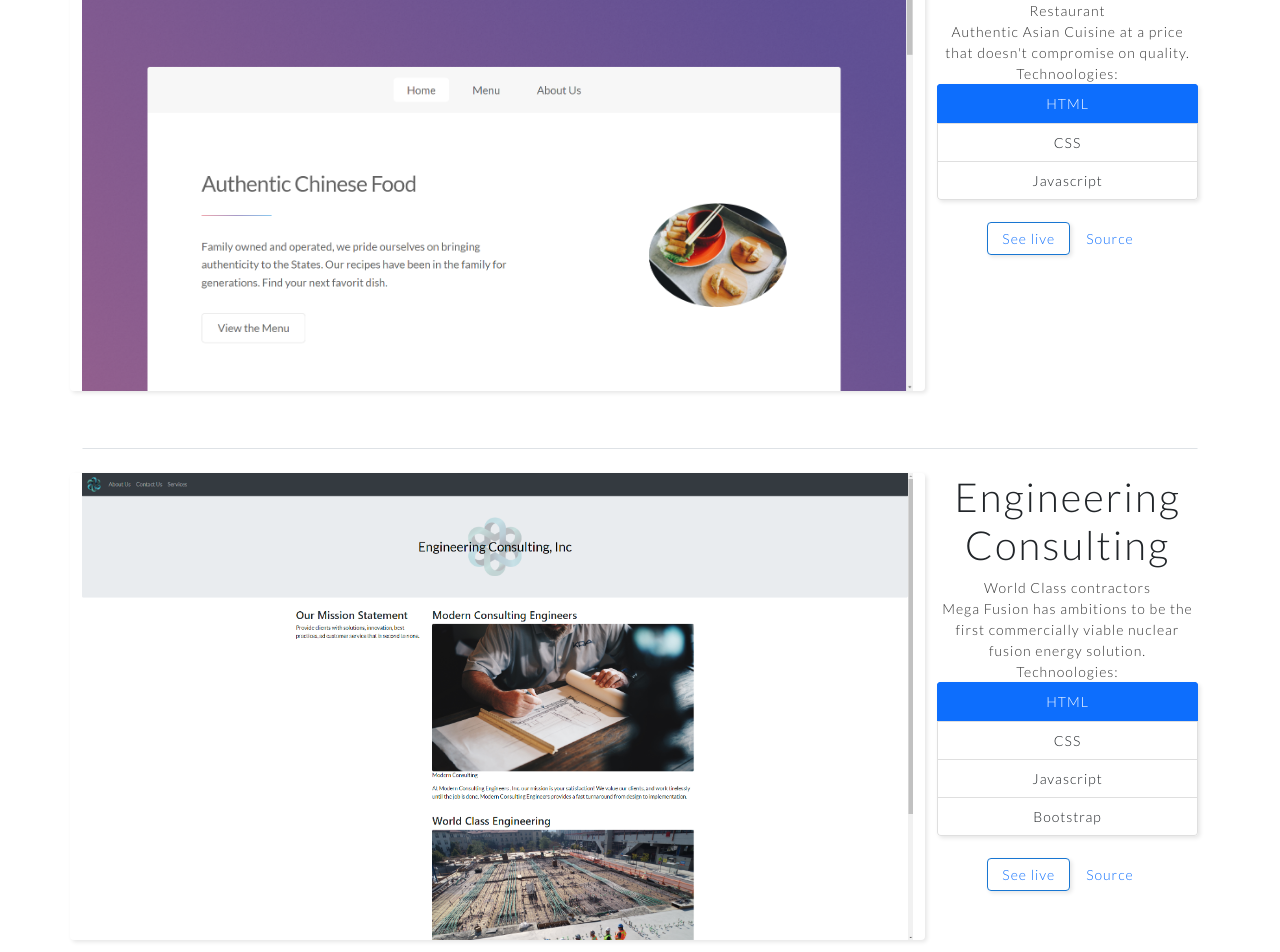
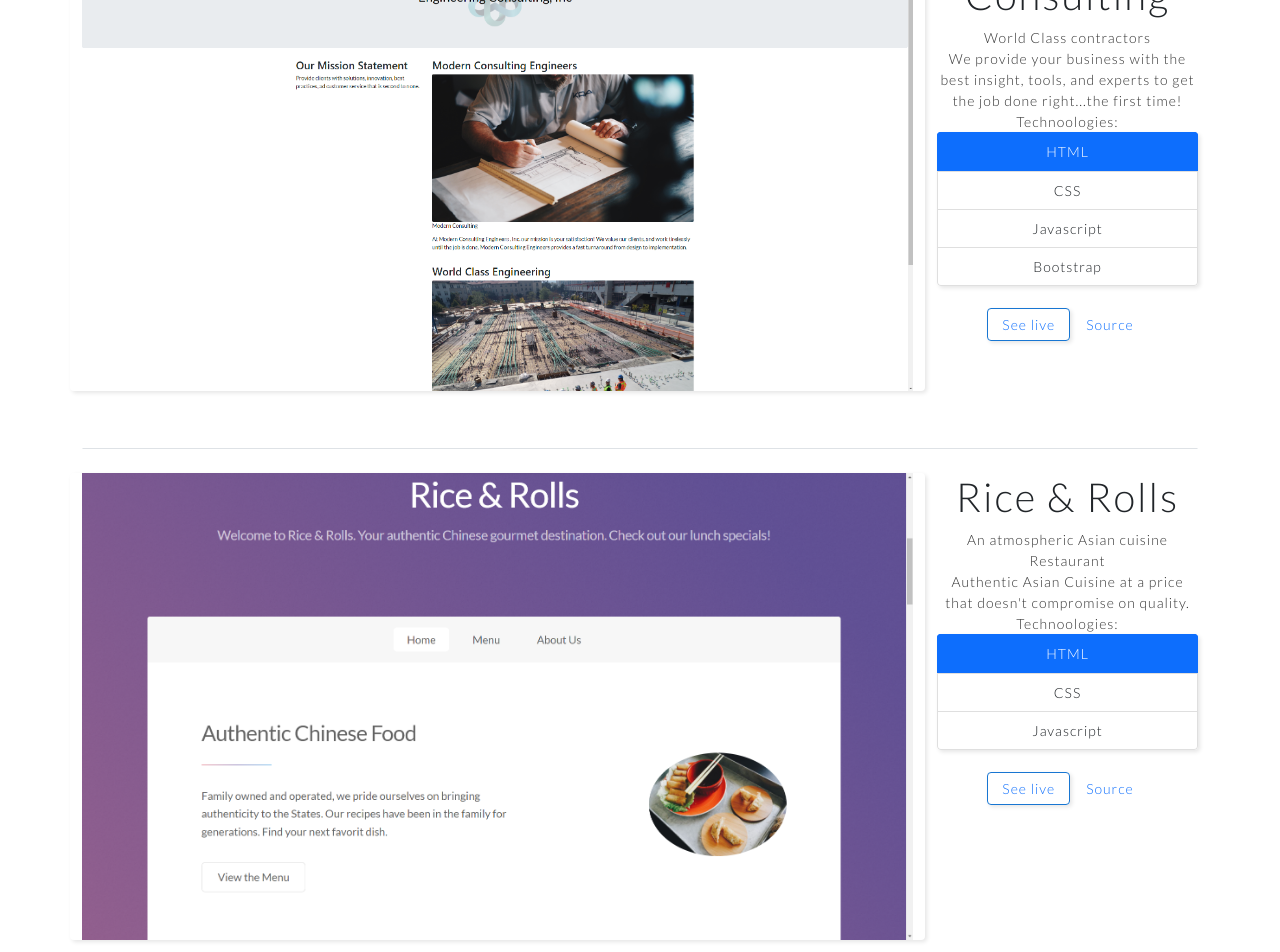
Before and after one commit to TyroneNorth/proj-portfolio, a Vue app: page / in a window 1280 px wide. Shown: the part 1640-2592 px from the top of the page. Built offline with nearby package versions, Linux system fonts and the light colour scheme.

Commit message:
Updated Form binding

```diff
--- a/src/components/ContactForm.vue
+++ b/src/components/ContactForm.vue
@@ -1,10 +1,11 @@
 <script setup lang="ts">
-import Button from './Button.vue';
+import { ref } from 'vue';
 
-// Setup Pinia Store
+const text = ref('');
 
 
-// Example starter JavaScript for disabling form submissions if there are invalid fields
+
+//JavaScript for disabling form submissions if there are invalid fields
 (function () {
   'use strict'
 
@@ -49,21 +50,14 @@ const label = 'Submit';
   </div>
   <div >
   <div class="col">
-    <textarea class="form-control" aria-label="With textarea"></textarea>
+    <textarea v-model="text" body="{{text}}" class="form-control" aria-label="With textarea"></textarea>
   </div>
 
   </div>
 
+
   <div class="col-12">
-    <div class="form-check">
-      <input class="form-check-input" type="checkbox" value="" id="invalidCheck2" required>d
-      <label class="form-check-label text-black" for="invalidCheck2">
-        Agree to terms and conditions
-      </label>
-    </div>
-  </div>
-  <div class="col-12">
-    <a href="mailto:northwill.solutions@gmail.com" label='Send Email' class="std-btn" type="Submit">Demo Send Email</a>
+    <a href="mailto:northwill.solutions@gmail.com" label='Send Email' class="std-btn" type="Submit"> Send Email</a>
 
   </div>
 </form>
--- a/src/components/Home.vue
+++ b/src/components/Home.vue
@@ -51,6 +51,42 @@ import Footer from './Footer.vue';
     </div>
     <div class="border-bottom"></div>
 
+     <div id="eng" class="row">
+      <div class="col-sm-12 col-lg-9  ccard">
+        <img src="../assets/images/consult.png" alt="Engineering Consulting" class="img-fluid" />
+      </div>
+      <div class="col-sm-12 col-lg-3">
+        <h1 class="text-center">Engineering Consulting</h1>
+        <p class="text-center">
+          <span>World Class contractors</span>
+          <!-- SIte Info-->
+          <br />
+
+            We provide your business with the best insight, tools, and experts to get the job done right...the first time!
+            Technoologies:
+        <ul class="tech rounded ccard">
+          <li>
+            <a target="_blank" href="https://developer.mozilla.org/en-US/docs/Web/HTML" class="list-group-item list-group-item-action active" aria-current="true">
+            HTML
+            </a>
+          </li>
+          <a target="_blank" href="https://developer.mozilla.org/en-US/docs/Web/CSS" class="list-group-item list-group-item-action">CSS</a>
+          <a target="_blank" href="https://www.javascript.com/" class="list-group-item list-group-item-action">Javascript</a>
+          <a target="_blank" href="https://getbootstrap.com/" class="list-group-item list-group-item-action">Bootstrap</a>
+
+          </ul>
+
+
+        <a class="outline-btn" target="_blank" href="https://engsolutions.vercel.app/">See live</a>
+        <a class="ghost-btn" target="_blank" href="https://github.com/TyroneNorth/Solutions">Source</a>
+
+        </p>
+
+      </div>
+    </div>
+
+    <div class="border-bottom"></div>
+
     <div id="rice" class="row">
      <div class="col-sm-12 col-lg-9  ccard">
         <img src="../assets/images/riceroll.png" alt="Mega Fusion" class="img-fluid" />
@@ -87,41 +123,7 @@ import Footer from './Footer.vue';
 
     </div>
 
-    <div class="border-bottom"></div>
 
-    <div id="eng" class="row">
-      <div class="col-sm-12 col-lg-9  ccard">
-        <img src="../assets/images/consult.png" alt="Mega Fusion" class="img-fluid" />
-      </div>
-      <div class="col-sm-12 col-lg-3">
-        <h1 class="text-center">Engineering Consulting</h1>
-        <p class="text-center">
-          <span>World Class contractors</span>
-          <!-- SIte Info-->
-          <br />
-
-            Mega Fusion has ambitions to be the first commercially viable nuclear fusion energy solution.
-            Technoologies:
-        <ul class="tech rounded ccard">
-          <li>
-            <a target="_blank" href="https://developer.mozilla.org/en-US/docs/Web/HTML" class="list-group-item list-group-item-action active" aria-current="true">
-            HTML
-            </a>
-          </li>
-          <a target="_blank" href="https://developer.mozilla.org/en-US/docs/Web/CSS" class="list-group-item list-group-item-action">CSS</a>
-          <a target="_blank" href="https://www.javascript.com/" class="list-group-item list-group-item-action">Javascript</a>
-          <a target="_blank" href="https://getbootstrap.com/" class="list-group-item list-group-item-action">Bootstrap</a>
-
-          </ul>
-
-
-        <a class="outline-btn" target="_blank" href="https://engsolutions.vercel.app/">See live</a>
-        <a class="ghost-btn" target="_blank" href="https://github.com/TyroneNorth/Solutions">Source</a>
-
-        </p>
-
-      </div>
-    </div>
 
 
 
```
